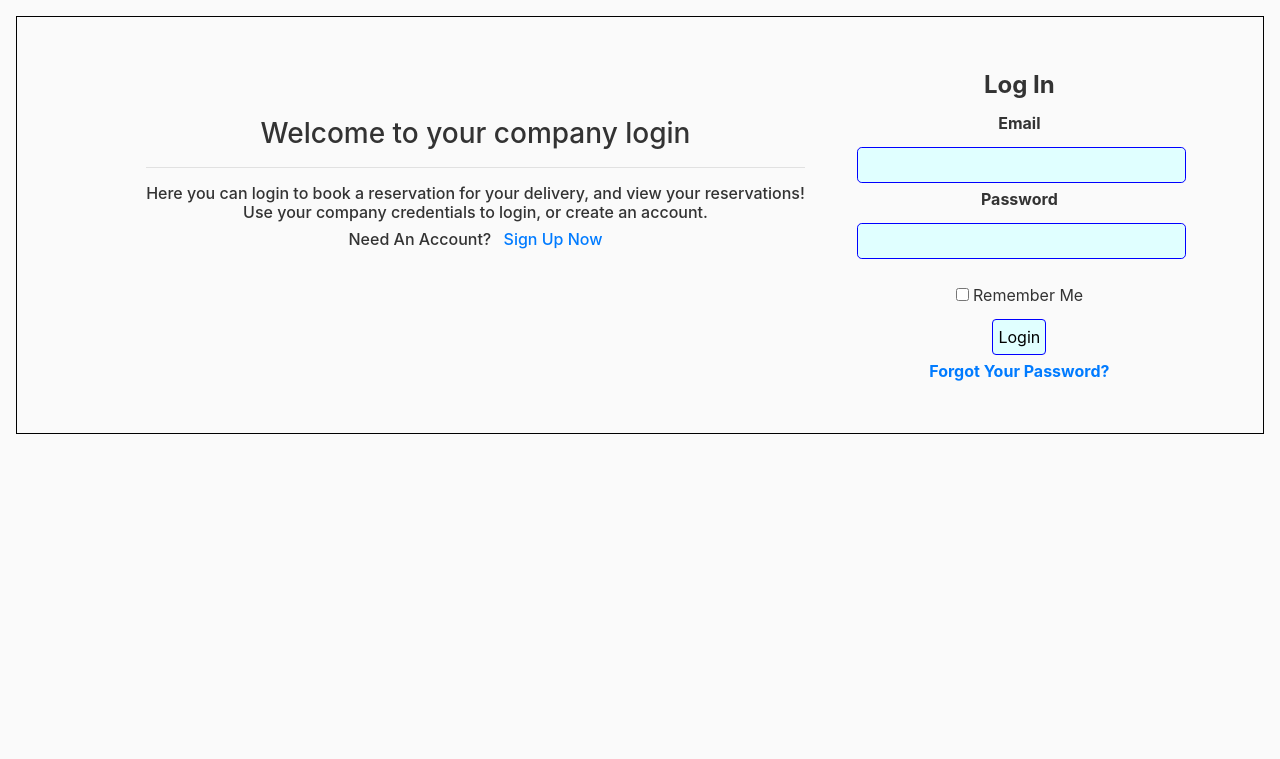
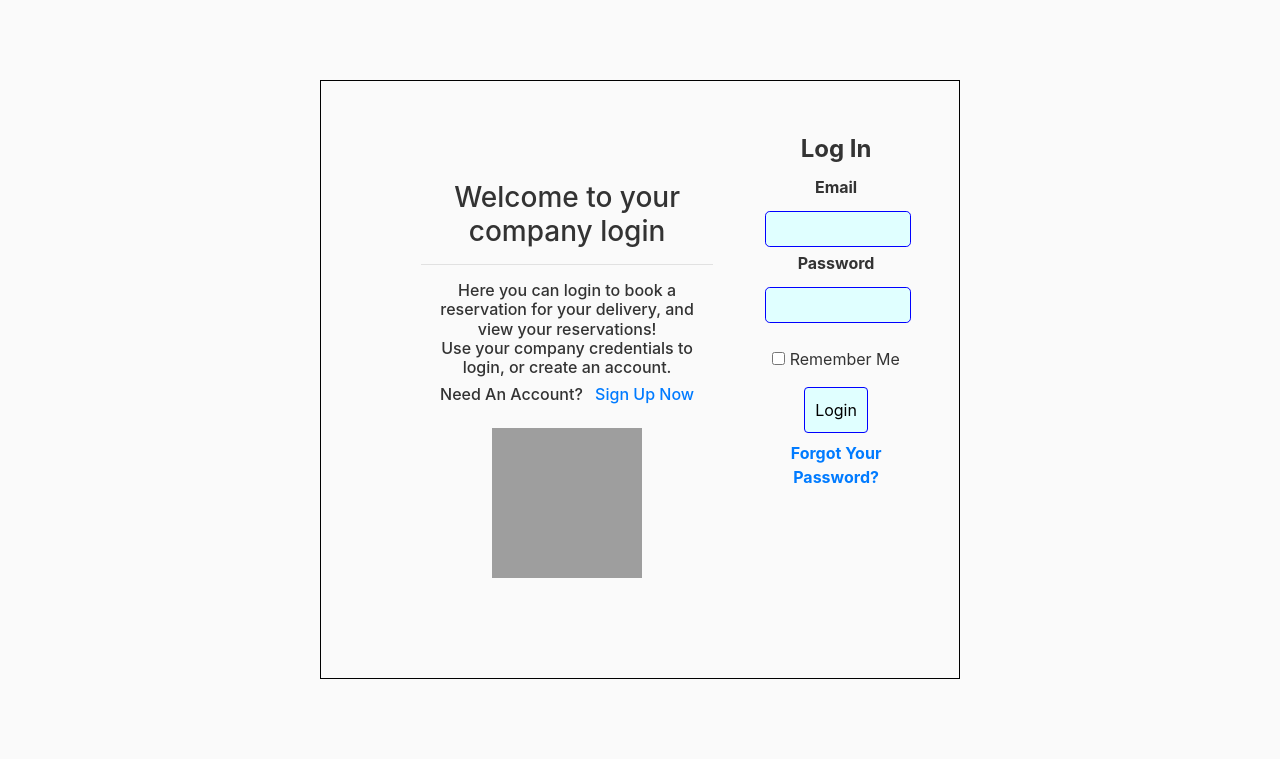
Before and after one commit to rkosova/Cool-Finland-Customer-G4, a Flask app: page /login in a window 1280 px wide. Shown: the part 56-815 px from the top of the page. Before the commit the page ends 490 px from the top, so only its background shows below. Run offline with Flask 2, Linux system fonts and the light colour scheme; some libraries are stand-ins or nearby versions; grey boxes are pictures that could not be loaded.

Commit message:
work on login

```diff
--- a/static/main.css
+++ b/static/main.css
@@ -87,7 +87,9 @@ a.article-title:hover {
 
 .content-section-login{
   border: 1px solid black;
-  margin: 1rem;
+  margin: 5rem;
+  margin-left: 20rem;
+  margin-right:20rem;
   padding: 50px;
   text-align: center;
   display:flex;
@@ -132,8 +134,12 @@ input#submit.btn.btn-outline-info-login{
   background-color: lightcyan;
   border: 1px solid blue;
   color: black;
-  padding: 5px 5px;
+  padding: 10px 10px 10px 10px;
   text-decoration: none;
-  margin: 4px 2px;
+  margin: 8px 6px;
   cursor: pointer;
 }
+
+.loginimage{
+  margin-top: 1rem;
+}
--- a/templates/login.html
+++ b/templates/login.html
@@ -10,6 +10,7 @@
                  <h6>
                     Need An Account? <a class="ml-2" href="{{ url_for('register') }}">Sign Up Now</a>
                  </h6>
+                 <img class="loginimage" src="https://cdn.pixabay.com/photo/2012/04/11/18/12/recycle-29227_960_720.png" alt="Recycle" width="150" height="150">
         </div>
         <form class = "test" method="POST" action="">
             {{ form.hidden_tag() }}
```
